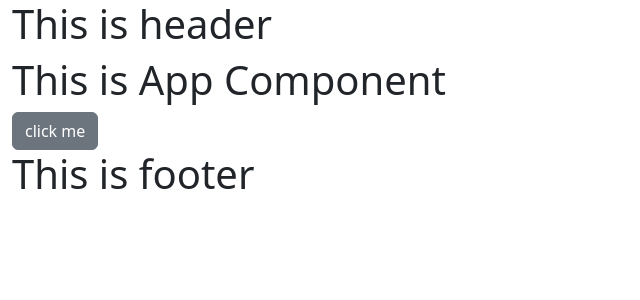
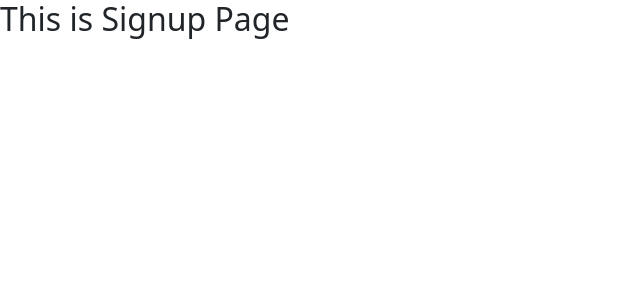
Before and after one commit to sohag-aust/blog-frontend, a React (Create React App) app: page /signup in a window 1280 px wide. Shown: the top 300 px of the page, without its empty margins (0-640 px from the left). Built offline with nearby package versions, Linux system fonts and the light colour scheme.

Commit message:
react-router-6 implemented

```diff
--- a/package.json
+++ b/package.json
@@ -9,6 +9,7 @@
     "bootstrap": "^5.2.1",
     "react": "^18.2.0",
     "react-dom": "^18.2.0",
+    "react-router-dom": "^6.4.1",
     "react-scripts": "5.0.1",
     "reactstrap": "^9.1.4",
     "web-vitals": "^2.1.4"
--- a/src/App.js
+++ b/src/App.js
@@ -4,12 +4,22 @@ import 'bootstrap/dist/css/bootstrap.min.css';
 import { Button } from 'reactstrap';
 import Base from './components/Base';
 
+import {BrowserRouter, Routes, Route} from "react-router-dom";
+import Home from './pages/Home';
+import Login from './pages/Login';
+import Signup from './pages/Signup';
+import About from './pages/About';
+
 function App() {
   return (
-    <Base>
-      <h1> This is App Component </h1>
-      <Button> click me </Button>
-    </Base>
+    <BrowserRouter>
+      <Routes>
+        <Route path="/" element={<Home />} />
+        <Route path="/login" element={<Login />} />
+        <Route path="/signup" element={<Signup />} />
+        <Route path="/about" element={<About />} />
+      </Routes>
+    </BrowserRouter>
   );
 }
 
--- /dev/null
+++ b/src/pages/Home.js
@@ -0,0 +1,11 @@
+import React from 'react'
+
+function Home() {
+    return (
+        <div>
+            <h2> This is Home Page </h2>
+        </div>
+    )
+}
+
+export default Home;
--- /dev/null
+++ b/src/pages/Login.js
@@ -0,0 +1,11 @@
+import React from 'react'
+
+function Login() {
+    return (
+        <div>
+            <h2> This is Login Page </h2>
+        </div>
+    )
+}
+
+export default Login;
--- /dev/null
+++ b/src/pages/Signup.js
@@ -0,0 +1,11 @@
+import React from 'react'
+
+function Signup() {
+    return (
+        <div>
+            <h2> This is Signup Page </h2>
+        </div>
+    )
+}
+
+export default Signup;
```
Also changed, not shown: 2 other files (tests, documents, lock files or other folders).
